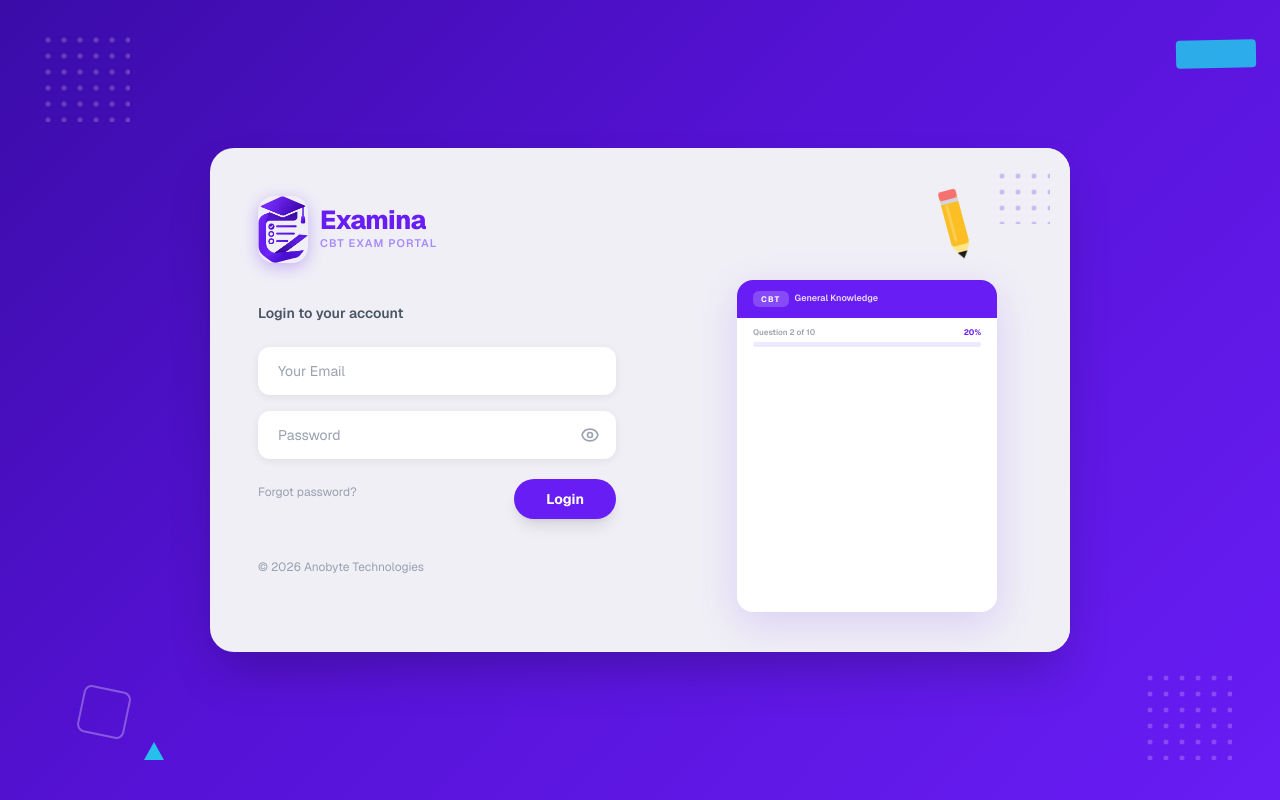
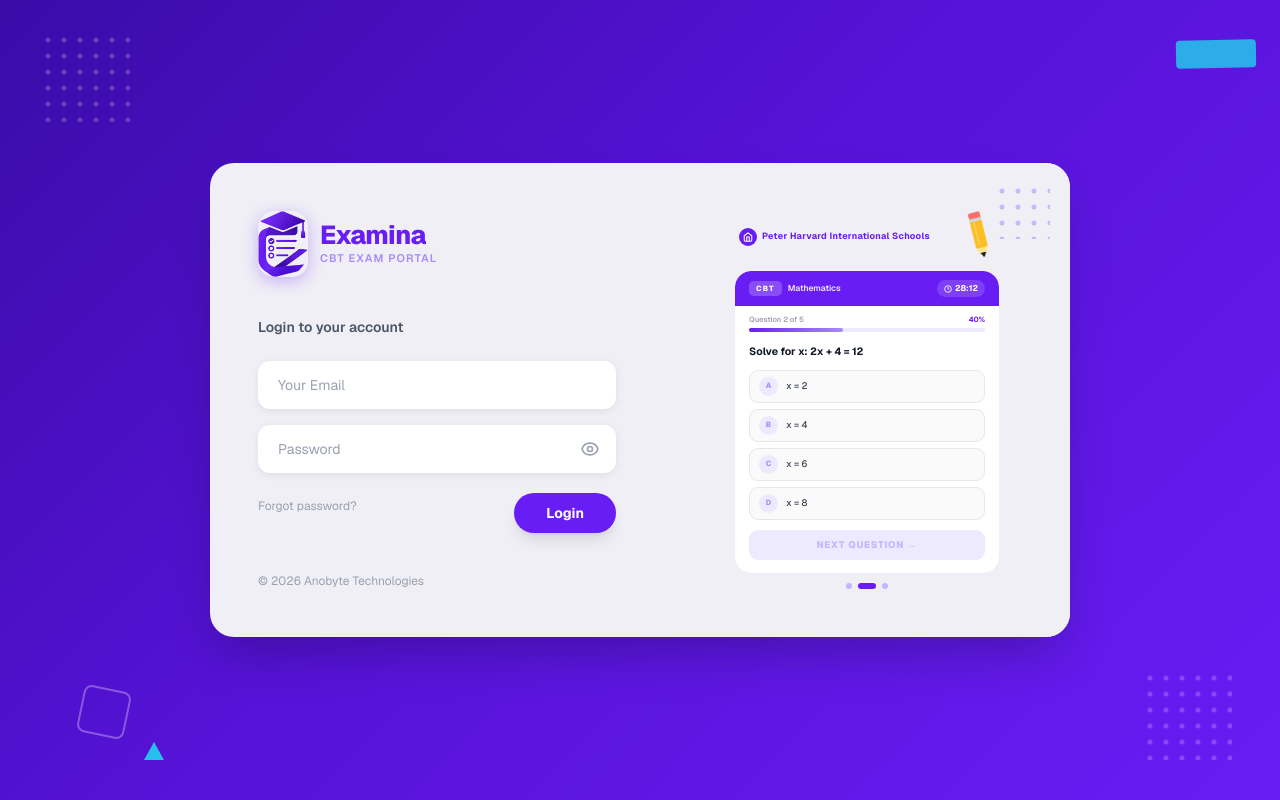
Before and after one commit to anointedthedeveloper/Examina, a Next.js app: page /login in a window 1280 px wide. Built offline with nearby package versions, Linux system fonts and the light colour scheme.

Commit message:
feat: cycling CBT animation with slide/skew transitions, school name, dot indicators

```diff
--- a/src/app/login/page.tsx
+++ b/src/app/login/page.tsx
@@ -1,6 +1,6 @@
 'use client'
 
-import { useState } from 'react'
+import { useState, useEffect, useRef } from 'react'
 import Image from 'next/image'
 
 export default function LoginPage() {
@@ -251,183 +251,253 @@ function SmallDots() {
 
 /* ─── CBT Animation ──────────────────────────────────────────────── */
 
+const QUESTIONS = [
+  {
+    subject: 'General Knowledge',
+    qNum: 1, total: 5, progress: 20,
+    text: 'What is the capital city of Nigeria?',
+    opts: ['Lagos', 'Abuja', 'Kano', 'Ibadan'],
+    ans: 1,
+    timer: '29:47',
+  },
+  {
+    subject: 'Mathematics',
+    qNum: 2, total: 5, progress: 40,
+    text: 'Solve for x:  2x + 4 = 12',
+    opts: ['x = 2', 'x = 4', 'x = 6', 'x = 8'],
+    ans: 1,
+    timer: '28:12',
+  },
+  {
+    subject: 'Basic Science',
+    qNum: 3, total: 5, progress: 60,
+    text: 'What is the chemical formula for water?',
+    opts: ['CO₂', 'H₂O₂', 'H₂O', 'NaCl'],
+    ans: 2,
+    timer: '26:55',
+  },
+]
+
+type Phase = 'entering' | 'visible' | 'answering' | 'exiting'
+
 function CbtAnimation() {
-  const LOOP = 6 // seconds per cycle
+  const [qIndex, setQIndex]   = useState(0)
+  const [phase, setPhase]     = useState<Phase>('entering')
+  const [selOpt, setSelOpt]   = useState<number | null>(null)
+  const timerRef              = useRef<ReturnType<typeof setTimeout> | null>(null)
 
-  // Build a keyframe string: element is invisible, fades in at `delay` seconds,
-  // holds until near the end, then fades out so the loop looks clean.
-  function kf(delaySec: number, riseDur = 0.45) {
-    const L = LOOP
-    const a = ((delaySec) / L * 100).toFixed(1)
-    const b = ((delaySec + riseDur) / L * 100).toFixed(1)
-    const c = (((L - 0.55) / L) * 100).toFixed(1)
-    return [
-      `0%{opacity:0;transform:translateY(7px)}`,
-      `${a}%{opacity:0;transform:translateY(7px)}`,
-      `${b}%{opacity:1;transform:translateY(0)}`,
-      `${c}%{opacity:1;transform:translateY(0)}`,
-      `100%{opacity:0;transform:translateY(0)}`,
-    ].join('')
+  function clear() { if (timerRef.current) clearTimeout(timerRef.current) }
+
+  useEffect(() => {
+    // Phase timeline per question:
+    // entering  → 600ms  (slide in)
+    // visible   → 1400ms (options pop in one by one)
+    // answering → 900ms  (highlight answer + checkmark)
+    // exiting   → 600ms  (slide out) → next question
+    clear()
+
+    if (phase === 'entering') {
+      setSelOpt(null)
+      timerRef.current = setTimeout(() => setPhase('visible'), 600)
+    } else if (phase === 'visible') {
+      timerRef.current = setTimeout(() => {
+        setSelOpt(QUESTIONS[qIndex].ans)
+        setPhase('answering')
+      }, 1800)
+    } else if (phase === 'answering') {
+      timerRef.current = setTimeout(() => setPhase('exiting'), 1000)
+    } else if (phase === 'exiting') {
+      timerRef.current = setTimeout(() => {
+        setQIndex(i => (i + 1) % QUESTIONS.length)
+        setPhase('entering')
+      }, 600)
     }
 
-  function popKf(delaySec: number) {
-    const L = LOOP
-    const a = ((delaySec) / L * 100).toFixed(1)
-    const b = ((delaySec + 0.35) / L * 100).toFixed(1)
-    const c = (((L - 0.55) / L) * 100).toFixed(1)
-    return [
-      `0%{opacity:0;transform:scale(0.4)}`,
-      `${a}%{opacity:0;transform:scale(0.4)}`,
-      `${b}%{opacity:1;transform:scale(1)}`,
-      `${c}%{opacity:1;transform:scale(1)}`,
-      `100%{opacity:0;transform:scale(1)}`,
-    ].join('')
+    return clear
+  }, [phase, qIndex])
+
+  const q = QUESTIONS[qIndex]
+
+  const slideStyle: React.CSSProperties = {
+    transition: 'transform 0.55s cubic-bezier(0.4,0,0.2,1), opacity 0.55s ease',
+    transform:
+      phase === 'entering' ? 'translateX(60px) skewX(-4deg)' :
+      phase === 'exiting'  ? 'translateX(-60px) skewX(4deg)' :
+      'translateX(0) skewX(0)',
+    opacity: (phase === 'entering' || phase === 'exiting') ? 0 : 1,
   }
 
-  const opts  = ['Lagos', 'Abuja', 'Kano', 'Ibadan']
-  const ans   = 1 // Abuja
+  return (
+    <div className="select-none" aria-hidden="true" style={{ width: 264 }}>
 
-  return (
-    <div className="select-none" aria-hidden="true" style={{ width: 260 }}>
-
-      {/* Floating pencil above the card */}
-      <div className="flex justify-end mb-3 pr-4">
-        <div style={{ animation: 'cbtPencil 2.2s ease-in-out infinite', transformOrigin: 'bottom center' }}>
-          <svg width="28" height="80" viewBox="0 0 28 80">
-            <rect x="5" y="0" width="18" height="56" rx="3" fill="#fbbf24" />
-            <rect x="5" y="0" width="18" height="9" rx="3" fill="#f87171" />
-            <rect x="5" y="9" width="18" height="4" fill="#d1d5db" />
-            <polygon points="5,56 23,56 14,70" fill="#fde68a" />
-            <polygon points="9,63 19,63 14,70" fill="#1c1917" />
-            <rect x="9" y="14" width="3" height="38" rx="1.5" fill="white" opacity="0.22" />
+      {/* School name tag */}
+      <div className="flex items-center justify-between mb-2 px-1">
+        <div style={{ display:'flex', alignItems:'center', gap:5 }}>
+          <div style={{
+            width:18, height:18, borderRadius:'50%',
+            background:'#681DF4',
+            display:'flex', alignItems:'center', justifyContent:'center',
+          }}>
+            <svg width="10" height="10" viewBox="0 0 24 24" fill="none" stroke="white" strokeWidth="2.5">
+              <path d="M3 9l9-7 9 7v11a2 2 0 01-2 2H5a2 2 0 01-2-2z"/>
+              <polyline points="9,22 9,12 15,12 15,22"/>
+            </svg>
+          </div>
+          <span style={{ fontSize:9, fontWeight:700, color:'#681DF4', letterSpacing:0.3 }}>
+            Peter Harvard International Schools
+          </span>
+        </div>
+        {/* Pencil */}
+        <div style={{ animation:'cbtPencil 2.2s ease-in-out infinite', transformOrigin:'bottom center' }}>
+          <svg width="18" height="52" viewBox="0 0 18 52">
+            <rect x="3" y="0" width="12" height="36" rx="2" fill="#fbbf24"/>
+            <rect x="3" y="0" width="12" height="6" rx="2" fill="#f87171"/>
+            <rect x="3" y="6" width="12" height="3" fill="#d1d5db"/>
+            <polygon points="3,36 15,36 9,46" fill="#fde68a"/>
+            <polygon points="6,41 12,41 9,46" fill="#1c1917"/>
+            <rect x="6" y="9" width="2" height="24" rx="1" fill="white" opacity="0.22"/>
           </svg>
         </div>
       </div>
 
-      {/* Exam card */}
-      <div
-        className="rounded-2xl overflow-hidden"
-        style={{
-          background: 'white',
-          boxShadow: '0 12px 40px rgba(104,29,244,0.15)',
-        }}
-      >
-        {/* Card header */}
-        <div style={{ background: '#681DF4', padding: '10px 16px', display: 'flex', alignItems: 'center', justifyContent: 'space-between' }}>
-          <div style={{ display: 'flex', alignItems: 'center', gap: 6 }}>
+      {/* Card with slide transition */}
+      <div style={{ overflow:'hidden', borderRadius:16 }}>
+        <div style={slideStyle}>
           <div style={{
-              background: 'rgba(255,255,255,0.2)', borderRadius: 6,
-              padding: '2px 8px', fontSize: 8, color: 'white', fontWeight: 700, letterSpacing: 1.2
+            background:'white',
+            borderRadius:16,
+            boxShadow:'0 12px 40px rgba(104,29,244,0.15)',
+            overflow:'hidden',
           }}>
-              CBT
-            </div>
-            <span style={{ color: 'rgba(255,255,255,0.85)', fontSize: 9, fontWeight: 600 }}>
-              General Knowledge
+
+            {/* Header */}
+            <div style={{
+              background:'#681DF4', padding:'9px 14px',
+              display:'flex', alignItems:'center', justifyContent:'space-between',
+            }}>
+              <div style={{ display:'flex', alignItems:'center', gap:6 }}>
+                <div style={{
+                  background:'rgba(255,255,255,0.22)', borderRadius:5,
+                  padding:'2px 7px', fontSize:7.5, color:'white', fontWeight:800, letterSpacing:1.2,
+                }}>CBT</div>
+                <span style={{ color:'rgba(255,255,255,0.9)', fontSize:8.5, fontWeight:600 }}>
+                  {q.subject}
                 </span>
               </div>
-          {/* Timer */}
               <div style={{
-            display: 'flex', alignItems: 'center', gap: 4,
-            background: 'rgba(255,255,255,0.15)', borderRadius: 20, padding: '2px 8px',
-            opacity: 0, animation: `cbtA0 ${LOOP}s ease-in-out infinite`,
+                display:'flex', alignItems:'center', gap:3,
+                background:'rgba(255,255,255,0.15)', borderRadius:20, padding:'2px 7px',
               }}>
-            <svg width="9" height="9" viewBox="0 0 24 24" fill="none" stroke="white" strokeWidth="2.5">
+                <svg width="8" height="8" viewBox="0 0 24 24" fill="none" stroke="white" strokeWidth="2.5">
                   <circle cx="12" cy="12" r="10"/><path d="M12 6v6l4 2"/>
                 </svg>
-            <span style={{ fontSize: 9, color: 'white', fontWeight: 700 }}>29:47</span>
+                <span style={{ fontSize:8.5, color:'white', fontWeight:700 }}>{q.timer}</span>
               </div>
             </div>
 
-        {/* Progress bar */}
-        <div style={{ padding: '8px 16px 0' }}>
-          <div style={{ display: 'flex', alignItems: 'center', justifyContent: 'space-between', marginBottom: 4 }}>
-            <span style={{ fontSize: 8, color: '#9ca3af', fontWeight: 600 }}>Question 2 of 10</span>
-            <span style={{ fontSize: 8, color: '#681DF4', fontWeight: 700 }}>20%</span>
+            {/* Progress */}
+            <div style={{ padding:'8px 14px 0' }}>
+              <div style={{ display:'flex', justifyContent:'space-between', marginBottom:3 }}>
+                <span style={{ fontSize:7.5, color:'#9ca3af', fontWeight:600 }}>
+                  Question {q.qNum} of {q.total}
+                </span>
+                <span style={{ fontSize:7.5, color:'#681DF4', fontWeight:700 }}>{q.progress}%</span>
               </div>
-          <div style={{ height: 5, borderRadius: 9999, background: '#ede9fe' }}>
+              <div style={{ height:4, borderRadius:9999, background:'#ede9fe' }}>
                 <div style={{
-              height: '100%', width: '20%', borderRadius: 9999,
-              background: 'linear-gradient(90deg, #681DF4, #a78bfa)',
-              opacity: 0, animation: `cbtA0 ${LOOP}s ease-in-out infinite`,
-            }} />
+                  height:'100%', borderRadius:9999,
+                  background:'linear-gradient(90deg,#681DF4,#a78bfa)',
+                  width:`${q.progress}%`,
+                  transition:'width 0.6s ease',
+                }}/>
               </div>
             </div>
 
-        {/* Question body */}
-        <div style={{ padding: '12px 16px 14px' }}>
-
-          {/* Q text */}
-          <p style={{
-            fontSize: 11, color: '#1f2937', fontWeight: 700, lineHeight: 1.55, marginBottom: 12,
-            opacity: 0, animation: `cbtA1 ${LOOP}s ease-in-out infinite`,
-          }}>
-            What is the capital city of Nigeria?
+            {/* Question + options */}
+            <div style={{ padding:'11px 14px 13px' }}>
+              <p style={{ fontSize:10.5, color:'#111827', fontWeight:700, lineHeight:1.55, marginBottom:10 }}>
+                {q.text}
               </p>
 
-          {/* Options */}
-          <div style={{ display: 'flex', flexDirection: 'column', gap: 7 }}>
-            {opts.map((opt, j) => (
+              <div style={{ display:'flex', flexDirection:'column', gap:6 }}>
+                {q.opts.map((opt, j) => {
+                  const isAns      = j === q.ans
+                  const isSelected = selOpt === j
+                  const delay      = `${j * 120}ms`
+
+                  return (
                     <div
                       key={opt}
                       style={{
-                  display: 'flex', alignItems: 'center', gap: 9,
-                  borderRadius: 10, padding: '7px 10px',
-                  background: j === ans ? '#f5f0ff' : '#fafafa',
-                  border: `1.5px solid ${j === ans ? '#681DF4' : '#e5e7eb'}`,
-                  opacity: 0,
-                  animation: `cbtOpt${j} ${LOOP}s ease-in-out infinite`,
+                        display:'flex', alignItems:'center', gap:8,
+                        borderRadius:9, padding:'6px 9px',
+                        background: isSelected ? '#f5f0ff' : '#fafafa',
+                        border:`1.5px solid ${isSelected ? '#681DF4' : '#e5e7eb'}`,
+                        transition:`all 0.3s ease ${delay}`,
+                        transform: phase === 'visible' ? 'translateX(0)' : 'translateX(0)',
+                        opacity: phase === 'entering' ? 0 : 1,
+                        transitionDelay: phase === 'entering' ? delay : '0ms',
                       }}
                     >
                       <div style={{
-                  width: 20, height: 20, borderRadius: '50%', flexShrink: 0,
-                  background: j === ans ? '#681DF4' : '#ede9fe',
-                  display: 'flex', alignItems: 'center', justifyContent: 'center',
-                  fontSize: 8, fontWeight: 800,
-                  color: j === ans ? 'white' : '#a78bfa',
+                        width:19, height:19, borderRadius:'50%', flexShrink:0,
+                        background: isSelected ? '#681DF4' : '#ede9fe',
+                        display:'flex', alignItems:'center', justifyContent:'center',
+                        fontSize:7.5, fontWeight:800,
+                        color: isSelected ? 'white' : '#a78bfa',
+                        transition:'all 0.3s ease',
                       }}>
-                  {['A','B','C','D'][j]}
+                        {isSelected && isAns
+                          ? <svg width="10" height="10" viewBox="0 0 10 10"><path d="M2 5.5l2 2 4-4" stroke="white" strokeWidth="1.6" fill="none" strokeLinecap="round" strokeLinejoin="round"/></svg>
+                          : ['A','B','C','D'][j]
+                        }
                       </div>
                       <span style={{
-                  fontSize: 10,
-                  color: j === ans ? '#681DF4' : '#374151',
-                  fontWeight: j === ans ? 700 : 500,
+                        fontSize:9.5,
+                        color: isSelected ? '#681DF4' : '#374151',
+                        fontWeight: isSelected ? 700 : 500,
+                        transition:'color 0.3s ease',
                       }}>
                         {opt}
                       </span>
-                {j === ans && (
-                  <div style={{ marginLeft: 'auto' }}>
-                    <svg width="14" height="14" viewBox="0 0 24 24" fill="none">
-                      <circle cx="12" cy="12" r="10" fill="#681DF4"/>
-                      <path d="M7 12.5 l3.5 3.5 l6-7" stroke="white" strokeWidth="2" strokeLinecap="round" strokeLinejoin="round"/>
-                    </svg>
                     </div>
-                )}
-              </div>
-            ))}
+                  )
+                })}
               </div>
 
-          {/* Next button */}
+              {/* Next / Submit button */}
               <div style={{
-            marginTop: 12, borderRadius: 10, padding: '9px 0',
-            background: '#681DF4', textAlign: 'center',
-            fontSize: 10, fontWeight: 800, color: 'white', letterSpacing: 0.8,
-            opacity: 0, animation: `cbtNext ${LOOP}s ease-in-out infinite`,
-            cursor: 'default',
+                marginTop:10, borderRadius:9, padding:'8px 0',
+                background: phase === 'answering' ? '#681DF4' : '#ede9fe',
+                textAlign:'center', fontSize:9.5, fontWeight:800,
+                color: phase === 'answering' ? 'white' : '#c4b5fd',
+                letterSpacing:0.8, transition:'all 0.35s ease',
+                cursor:'default',
               }}>
-            NEXT QUESTION →
+                {q.qNum < q.total ? 'NEXT QUESTION →' : 'SUBMIT EXAM ✓'}
+              </div>
+            </div>
+
           </div>
         </div>
       </div>
 
-      {/* Keyframes */}
+      {/* Question dot indicators */}
+      <div style={{ display:'flex', justifyContent:'center', gap:6, marginTop:10 }}>
+        {QUESTIONS.map((_, i) => (
+          <div key={i} style={{
+            width: i === qIndex ? 18 : 6,
+            height:6, borderRadius:9999,
+            background: i === qIndex ? '#681DF4' : '#c4b5fd',
+            transition:'all 0.35s ease',
+          }}/>
+        ))}
+      </div>
+
       <style>{`
-        @keyframes cbtA0    { ${kf(0.1, 0.5)} }
-        @keyframes cbtA1    { ${kf(0.4, 0.45)} }
-        ${opts.map((_, j) => `@keyframes cbtOpt${j} { ${popKf(0.9 + j * 0.28)} }`).join('\n')}
-        @keyframes cbtNext  { ${kf(2.2, 0.4)} }
         @keyframes cbtPencil {
-          0%,100% { transform: translateY(0) rotate(-15deg); }
-          50%      { transform: translateY(-10px) rotate(-9deg); }
+          0%,100% { transform:translateY(0) rotate(-14deg); }
+          50%      { transform:translateY(-8px) rotate(-8deg); }
         }
       `}</style>
     </div>
```
Lines whose indentation alone changed are shown as unchanged.
